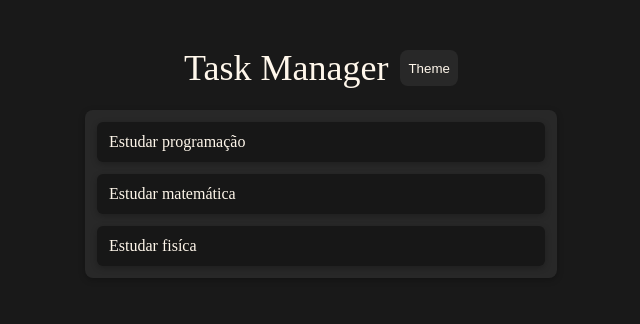
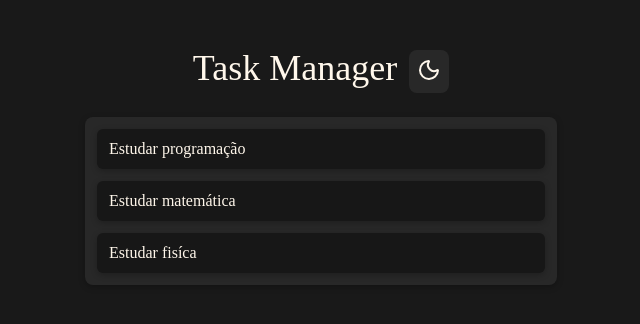
Before and after one commit to techpedroso/react-task-manager, a React (Vite) app: page / in a window 1280 px wide. Shown: the top 324 px of the page, without its empty margins (319-959 px from the left). Built offline with nearby package versions, Linux system fonts and the light colour scheme.

Commit message:
refactor(app): button structure and style improvements

```diff
--- a/src/App.css
+++ b/src/App.css
@@ -11,7 +11,7 @@
   color: var(--color-text);
 }
 
-.themeBtn {
+.button {
   background-color: var(--color-surface);
   border: none;
   color: var(--color-text);
@@ -19,3 +19,7 @@
   cursor: pointer;
   border-radius: var(--radius-md);
 }
+
+.button-icon {
+  padding: 0px;
+}
--- a/src/App.jsx
+++ b/src/App.jsx
@@ -5,6 +5,7 @@ import { useState } from "react"; //importa o useState do React
 import Container from "./components/Container/Container.jsx"
 import Task from "./components/Task/Task.jsx"
 import AddTask from "./components/AddTask/AddTask.jsx"
+import Icon from "./components/Icon/Icon.jsx";
 
 function App() {
   const [tasks, setTasks] = useState([
@@ -39,8 +40,8 @@ function App() {
       <Container>
         <h1 className="title">Task Manager</h1>
 
-        <button className="themeBtn" onClick={toggleTheme}>
-          Theme
+        <button className="button" onClick={toggleTheme}>
+          <Icon name={theme === "light" ? "sun" : "moon"} />
         </button>
       </Container>
 
```
